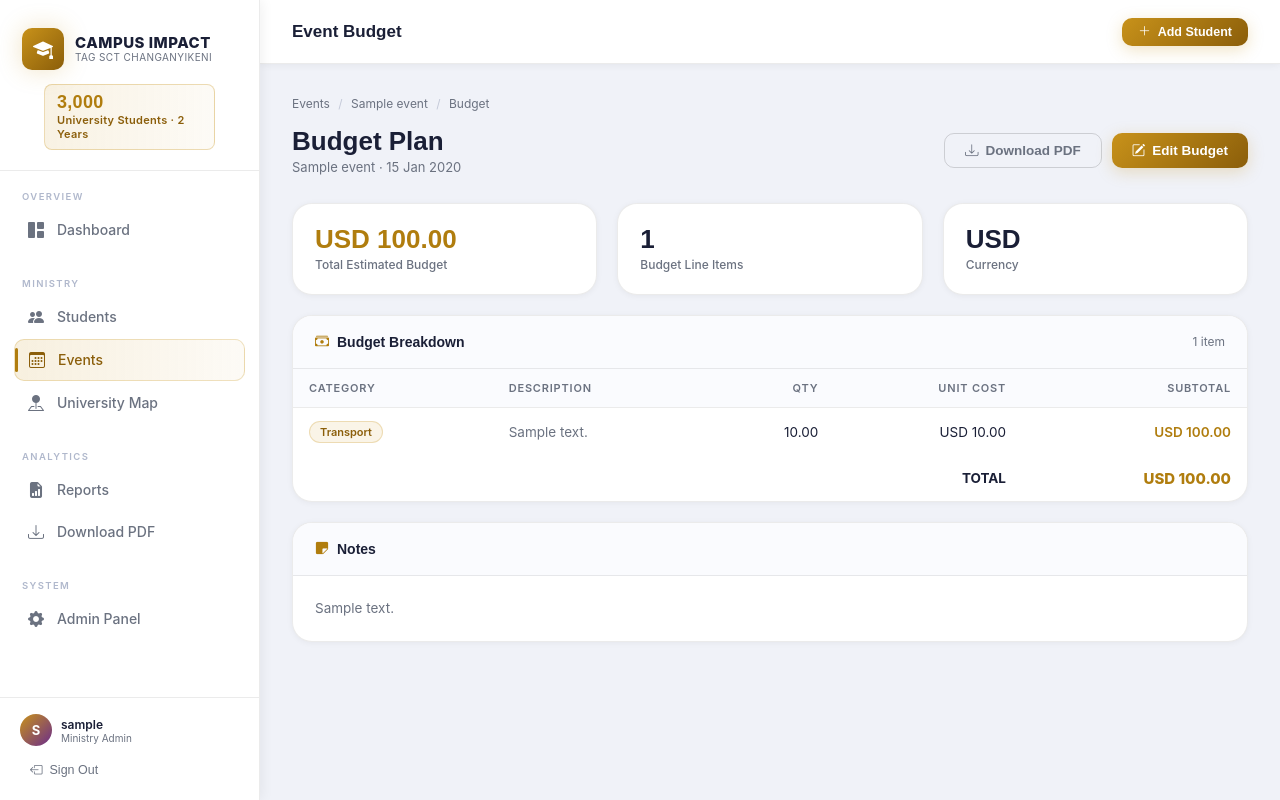
After one commit to kcham193/CAMPUS-MINISTRY-SYSTEM, a Django app: page /events/1/budget/ in a window 1280 px wide. The commit adds this page. Run offline with Django 4.2, Linux system fonts and the light colour scheme; a user stored in the database is signed in; tables that the repository leaves empty hold one stand-in row (values such as "Sample post").

Commit message:
Add event budget planning: line items, editing, and PDF export
Admins can plan a per-event budget by adding only the cost categories
that apply (transport, food & drinks, venue, speakers allowance,
accommodation, materials, media, other), edit it later, and export a
structured PDF for sharing.

Co-Authored-By: Claude Sonnet 5 <noreply@anthropic.com>

```diff
--- a/ministry/models.py
+++ b/ministry/models.py
@@ -1,5 +1,8 @@
 
+from decimal import Decimal
 from django.db import models
+from django.db.models import Sum, F, DecimalField
+from django.db.models.functions import Coalesce
 from django.utils import timezone
 
 
@@ -155,6 +158,60 @@ class Event(models.Model):
         return f"{self.title} ({self.event_date})"
 
 
+class EventBudget(models.Model):
+    """A budget plan attached to a single event."""
+    event = models.OneToOneField(Event, on_delete=models.CASCADE, related_name='budget')
+    currency = models.CharField(max_length=6, default='TZS')
+    notes = models.TextField(blank=True, help_text='Overall notes about this budget')
+    created_at = models.DateTimeField(auto_now_add=True)
+    updated_at = models.DateTimeField(auto_now=True)
+
+    def __str__(self):
+        return f"Budget for {self.event.title}"
+
+    @property
+    def total_cost(self):
+        result = self.items.aggregate(
+            total=Coalesce(
+                Sum(F('quantity') * F('unit_cost')),
+                Decimal('0'),
+                output_field=DecimalField(max_digits=14, decimal_places=2),
+            )
+        )
+        return result['total']
+
+
+class BudgetItem(models.Model):
+    """A single line item within an event budget (e.g. transport, venue)."""
+    CATEGORY_CHOICES = [
+        ('transport', 'Transport'),
+        ('food', 'Food & Drinks'),
+        ('venue', 'Venue & Facilities'),
+        ('speakers', 'Speakers / Facilitators Allowance'),
+        ('accommodation', 'Accommodation'),
+        ('materials', 'Materials & Printing'),
+        ('media', 'Media, Sound & Equipment'),
+        ('other', 'Other (Extra)'),
+    ]
+
+    budget = models.ForeignKey(EventBudget, on_delete=models.CASCADE, related_name='items')
+    category = models.CharField(max_length=20, choices=CATEGORY_CHOICES, default='other')
+    description = models.CharField(max_length=255, blank=True)
+    quantity = models.DecimalField(max_digits=8, decimal_places=2, default=1)
+    unit_cost = models.DecimalField(max_digits=12, decimal_places=2, default=0)
+    notes = models.CharField(max_length=255, blank=True)
+
+    class Meta:
+        ordering = ['id']
+
+    def __str__(self):
+        return f"{self.get_category_display()} — {self.description or 'Item'}"
+
+    @property
+    def subtotal(self):
+        return self.quantity * self.unit_cost
+
+
 class MinistryGoal(models.Model):
     """Tracks the overall campaign goal milestones"""
     title = models.CharField(max_length=200)
--- /dev/null
+++ b/ministry/templates/ministry/events/budget_detail.html
@@ -0,0 +1,104 @@
+{% extends 'ministry/base.html' %}
+{% block title %}Budget — {{ event.title }}{% endblock %}
+{% block topbar_title %}Event Budget{% endblock %}
+
+{% block content %}
+<div class="breadcrumb-ci fade-up">
+  <a href="{% url 'event_list' %}">Events</a>
+  <span>/</span> <a href="{% url 'event_detail' event.pk %}">{{ event.title }}</a>
+  <span>/</span> Budget
+</div>
+
+<div class="page-header fade-up" style="margin-top:16px">
+  <div class="page-header-left">
+    <h1>Budget Plan</h1>
+    <p>{{ event.title }} &middot; {{ event.event_date|date:"d M Y" }}</p>
+  </div>
+  <div style="display:flex;gap:10px;flex-wrap:wrap">
+    {% if items %}
+    <a href="{% url 'event_budget_pdf' event.pk %}" class="btn-ci btn-ci-outline"><i class="bi bi-download"></i> Download PDF</a>
+    {% endif %}
+    {% if is_admin %}
+    <a href="{% url 'event_budget_edit' event.pk %}" class="btn-ci btn-ci-primary">
+      <i class="bi bi-pencil-square"></i> {% if budget %}Edit Budget{% else %}Create Budget{% endif %}
+    </a>
+    {% endif %}
+  </div>
+</div>
+
+{% if items %}
+<div class="grid-3" style="margin-bottom:20px">
+  <div class="stat-tile fade-up">
+    <div class="tile-value" style="font-size:26px;color:var(--gold)">{{ budget.currency }} {{ budget.total_cost|floatformat:2 }}</div>
+    <div class="tile-label">Total Estimated Budget</div>
+  </div>
+  <div class="stat-tile fade-up fade-up-1">
+    <div class="tile-value" style="font-size:26px">{{ items|length }}</div>
+    <div class="tile-label">Budget Line Items</div>
+  </div>
+  <div class="stat-tile fade-up fade-up-2">
+    <div class="tile-value" style="font-size:26px">{{ budget.currency }}</div>
+    <div class="tile-label">Currency</div>
+  </div>
+</div>
+
+<div class="card-ci fade-up fade-up-2">
+  <div class="card-ci-header">
+    <div class="card-ci-title"><i class="bi bi-cash-stack" style="color:var(--gold)"></i> Budget Breakdown</div>
+    <span style="font-size:12px;color:var(--muted)">{{ items|length }} item{{ items|length|pluralize }}</span>
+  </div>
+  <div style="overflow-x:auto">
+    <table class="ci-table">
+      <thead>
+        <tr>
+          <th>Category</th>
+          <th>Description</th>
+          <th style="text-align:right">Qty</th>
+          <th style="text-align:right">Unit Cost</th>
+          <th style="text-align:right">Subtotal</th>
+        </tr>
+      </thead>
+      <tbody>
+        {% for item in items %}
+        <tr>
+          <td><span class="badge-ci badge-type">{{ item.get_category_display }}</span></td>
+          <td style="color:var(--muted)">{{ item.description|default:"—" }}</td>
+          <td style="text-align:right">{{ item.quantity|floatformat:2 }}</td>
+          <td style="text-align:right">{{ budget.currency }} {{ item.unit_cost|floatformat:2 }}</td>
+          <td style="text-align:right;font-weight:600;color:var(--gold)">{{ budget.currency }} {{ item.subtotal|floatformat:2 }}</td>
+        </tr>
+        {% endfor %}
+      </tbody>
+      <tfoot>
+        <tr>
+          <td colspan="4" style="text-align:right;font-weight:700">TOTAL</td>
+          <td style="text-align:right;font-weight:800;color:var(--gold);font-size:15px">{{ budget.currency }} {{ budget.total_cost|floatformat:2 }}</td>
+        </tr>
+      </tfoot>
+    </table>
+  </div>
+</div>
+
+{% if budget.notes %}
+<div class="card-ci fade-up" style="margin-top:20px">
+  <div class="card-ci-header">
+    <div class="card-ci-title"><i class="bi bi-sticky-fill" style="color:var(--gold)"></i> Notes</div>
+  </div>
+  <div class="card-ci-body">
+    <p style="color:var(--muted);font-size:13.5px;line-height:1.6">{{ budget.notes|linebreaksbr }}</p>
+  </div>
+</div>
+{% endif %}
+
+{% else %}
+<div class="card-ci fade-up">
+  <div class="card-ci-body" style="text-align:center;padding:60px">
+    <i class="bi bi-cash-coin" style="font-size:40px;color:var(--dim);display:block;margin-bottom:14px"></i>
+    <p style="color:var(--muted);margin-bottom:18px">No budget has been planned for this event yet.</p>
+    {% if is_admin %}
+    <a href="{% url 'event_budget_edit' event.pk %}" class="btn-ci btn-ci-primary"><i class="bi bi-plus-lg"></i> Create Budget</a>
+    {% endif %}
+  </div>
+</div>
+{% endif %}
+{% endblock %}
--- a/ministry/templates/ministry/events/list.html
+++ b/ministry/templates/ministry/events/list.html
@@ -73,6 +73,7 @@
           <td>
             <div style="display:flex;gap:6px;justify-content:flex-end">
               <a href="{% url 'event_detail' event.pk %}" class="btn-ci btn-ci-outline" style="padding:5px 10px;font-size:12px"><i class="bi bi-eye"></i></a>
+              <a href="{% url 'event_budget_detail' event.pk %}" class="btn-ci btn-ci-outline" style="padding:5px 10px;font-size:12px" title="Budget"><i class="bi bi-cash-stack"></i></a>
               {% if is_admin %}
               <a href="{% url 'event_edit' event.pk %}" class="btn-ci btn-ci-outline" style="padding:5px 10px;font-size:12px"><i class="bi bi-pencil"></i></a>
               <a href="{% url 'event_delete' event.pk %}" class="btn-ci btn-ci-danger" style="padding:5px 10px;font-size:12px"><i class="bi bi-trash"></i></a>
--- a/ministry/urls.py
+++ b/ministry/urls.py
@@ -18,6 +18,9 @@ urlpatterns = [
     path('events/<int:pk>/', views.event_detail, name='event_detail'),
     path('events/<int:pk>/edit/', views.event_edit, name='event_edit'),
     path('events/<int:pk>/delete/', views.event_delete, name='event_delete'),
+    path('events/<int:pk>/budget/', views.event_budget_detail, name='event_budget_detail'),
+    path('events/<int:pk>/budget/edit/', views.event_budget_edit, name='event_budget_edit'),
+    path('events/<int:pk>/budget/pdf/', views.event_budget_pdf, name='event_budget_pdf'),
 
     # Universities
     path('universities/', views.university_map, name='university_map'),
--- a/ministry/views.py
+++ b/ministry/views.py
@@ -6,8 +6,8 @@ from django.http import JsonResponse, HttpResponse
 from datetime import timedelta, date
 import json
 
-from .models import Student, Event, University, Category, MinistryGoal
-from .forms import StudentForm, EventForm, UniversityForm
+from .models import Student, Event, University, Category, MinistryGoal, EventBudget
+from .forms import StudentForm, EventForm, UniversityForm, EventBudgetForm, BudgetItemFormSet
 from .permissions import admin_required
 
 
@@ -223,6 +223,59 @@ def event_delete(request, pk):
     return render(request, 'ministry/events/confirm_delete.html', {'event': event})
 
 
+# ─── EVENT BUDGETS ───────────────────────────────────────────────────────────
+
+@login_required
+def event_budget_detail(request, pk):
+    event = get_object_or_404(Event, pk=pk)
+    budget = getattr(event, 'budget', None)
+    return render(request, 'ministry/events/budget_detail.html', {
+        'event': event,
+        'budget': budget,
+        'items': budget.items.all() if budget else [],
+    })
+
+
+@admin_required
+def event_budget_edit(request, pk):
+    event = get_object_or_404(Event, pk=pk)
+    budget, _ = EventBudget.objects.get_or_create(event=event)
+
+    if request.method == 'POST':
+        form = EventBudgetForm(request.POST, instance=budget)
+        formset = BudgetItemFormSet(request.POST, instance=budget)
+        if form.is_valid() and formset.is_valid():
+            form.save()
+            formset.save()
+            messages.success(request, f'✓ Budget for "{event.title}" saved!')
+            return redirect('event_budget_detail', pk=event.pk)
+    else:
+        form = EventBudgetForm(instance=budget)
+        formset = BudgetItemFormSet(instance=budget)
+
+    return render(request, 'ministry/events/budget_form.html', {
+        'event': event, 'budget': budget,
+        'form': form, 'formset': formset,
+        'title': f'Budget — {event.title}',
+    })
+
+
+@login_required
+def event_budget_pdf(request, pk):
+    event = get_object_or_404(Event, pk=pk)
+    budget = getattr(event, 'budget', None)
+    if not budget or not budget.items.exists():
+        messages.error(request, 'This event has no budget items to export yet.')
+        return redirect('event_budget_detail', pk=pk)
+
+    from .pdf_report import generate_event_budget_pdf
+    response = HttpResponse(content_type='application/pdf')
+    safe_title = "".join(c for c in event.title if c.isalnum() or c in (' ', '_', '-')).strip().replace(' ', '_')
+    response['Content-Disposition'] = f'attachment; filename="Budget_{safe_title}_{date.today()}.pdf"'
+    generate_event_budget_pdf(response, event)
+    return response
+
+
 # ─── UNIVERSITIES ────────────────────────────────────────────────────────────
 
 @login_required
```
Also changed, not shown: ministry/admin.py (+16 -1 lines), ministry/forms.py (+43 -1 lines), ministry/pdf_report.py (+179 -0 lines), ministry/templates/ministry/events/budget_form.html (added, +137 -0 lines), ministry/templates/ministry/events/detail.html (+5 -2 lines), ministry/migrations/0005_eventbudget_budgetitem.py (added).
